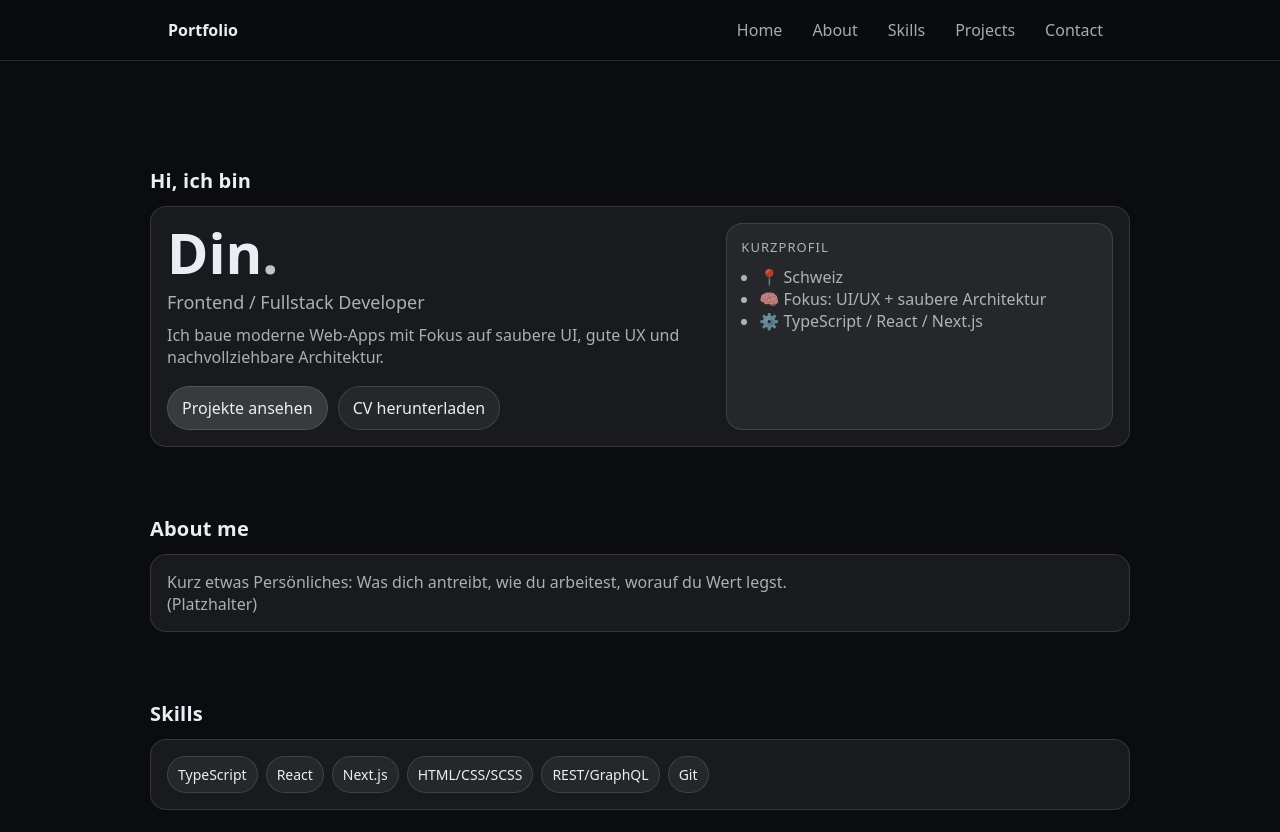
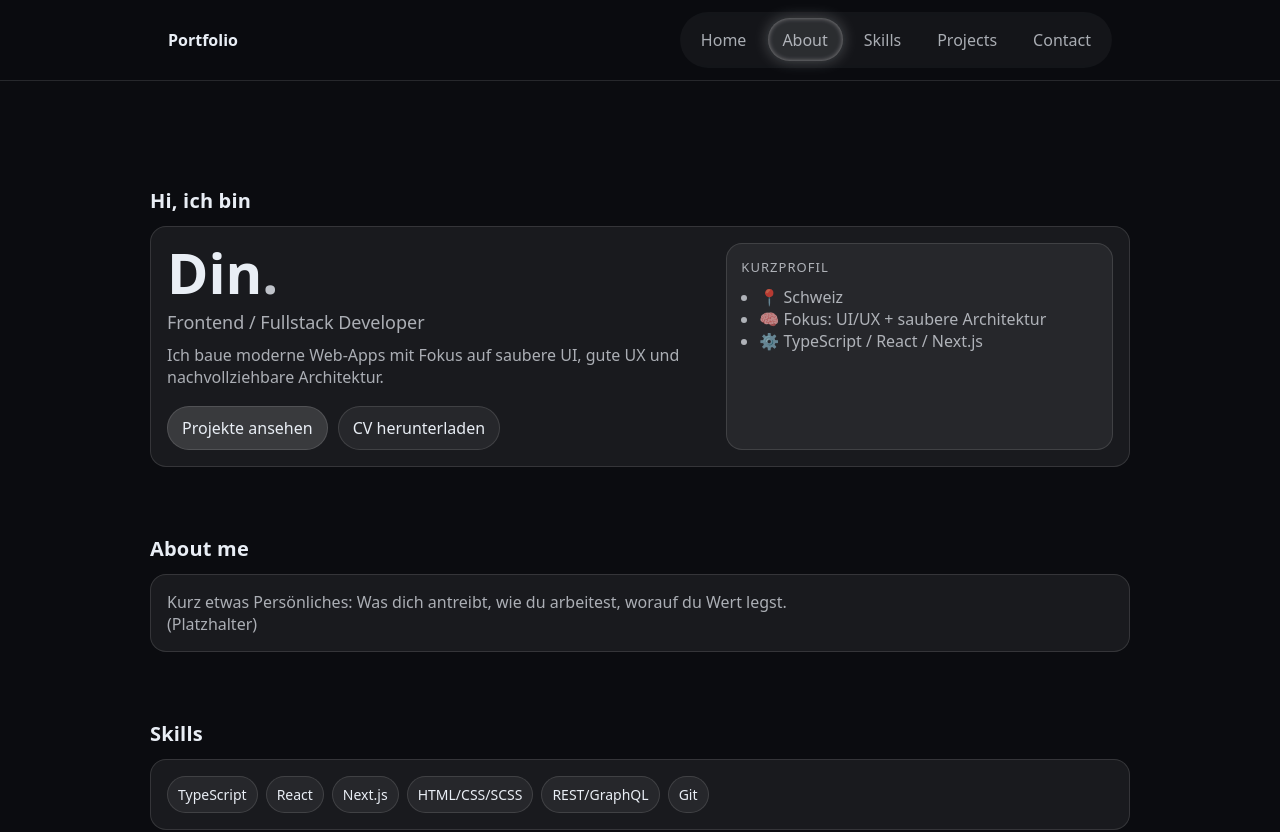
Before and after one commit to DinSab/portfolio, a Next.js app: page / in a window 1280 px wide. Shown: the top 832 px of the page. Built offline with nearby package versions, Linux system fonts and the light colour scheme.

Commit message:
Better looking navbar with sticky feature

```diff
--- a/src/components/Navbar.tsx
+++ b/src/components/Navbar.tsx
@@ -1,3 +1,6 @@
+"use client";
+
+import { useEffect, useRef } from "react";
 import styles from "@/styles/components/navbar.module.scss";
 
 const links = [
@@ -9,19 +12,171 @@ const links = [
 ];
 
 export default function Navbar() {
+  const innerRef = useRef<HTMLDivElement | null>(null);
+  const indicatorRef = useRef<HTMLSpanElement | null>(null);
+
+  useEffect(() => {
+    const inner = innerRef.current;
+    const indicator = indicatorRef.current;
+    if (!inner || !indicator) return;
+
+    const items = Array.from(inner.querySelectorAll<HTMLAnchorElement>("a[data-target]"));
+    const sections = items
+      .map((a) => document.getElementById(a.dataset.target || ""))
+      .filter(Boolean) as HTMLElement[];
+
+    let targetX = 0, targetW = 0;
+    let curX = 0, curW = 0;
+    let animRaf: number | null = null;
+    let scrollRaf: number | null = null;
+
+    const clamp = (v: number, a: number, b: number) => Math.max(a, Math.min(b, v));
+    const dpr = Math.max(1, window.devicePixelRatio || 1);
+    const snap = (n: number) => Math.round(n * dpr) / dpr;
+
+    function stickySnap(t: number, dead = 0.55) {
+      t = clamp(t, 0, 1);
+      if (t <= dead) {
+        const u = t / dead;
+        return 0.08 * u * u;
+      }
+      const u = (t - dead) / (1 - dead);
+      const eased = 1 - Math.pow(1 - u, 3);
+      return 0.08 + 0.92 * eased;
+    }
+
+    function animate() {
+      if (!indicator) return;
+      const posFollow = 0.19;
+      const sizeFollow = 0.22;
+
+      curX += (targetX - curX) * posFollow;
+      curW += (targetW - curW) * sizeFollow;
+
+      indicator.style.transform = `translate3d(${snap(curX)}px, 0, 0)`;
+      indicator.style.width = `${snap(curW)}px`;
+
+      if (Math.abs(targetX - curX) < 0.2 && Math.abs(targetW - curW) < 0.2) {
+        animRaf = null;
+        return;
+      }
+      animRaf = requestAnimationFrame(animate);
+    }
+
+    function setIndicatorToItem(index: number) {
+      if (!indicator || !inner) return;
+      const el = items[index];
+      if (!el) return;
+      const parentRect = inner.getBoundingClientRect();
+      const r = el.getBoundingClientRect();
+
+      targetX = r.left - parentRect.left;
+      targetW = r.width;
+
+      indicator.style.opacity = "1";
+      if (!animRaf) animRaf = requestAnimationFrame(animate);
+    }
+
+    function setIndicatorBetween(i: number, j: number, mix: number) {
+      if (!indicator || !inner) return;
+      const pr = inner.getBoundingClientRect();
+      const a = items[i]?.getBoundingClientRect();
+      const b = items[j]?.getBoundingClientRect();
+      if (!a || !b) return;
+
+      const ax = a.left - pr.left;
+      const bx = b.left - pr.left;
+
+      const aw = a.width;
+      const bw = b.width;
+
+      targetX = ax + (bx - ax) * mix;
+      targetW = aw + (bw - aw) * mix;
+
+      indicator.style.opacity = "1";
+      if (!animRaf) animRaf = requestAnimationFrame(animate);
+    }
+
+    function getScrollProgress() {
+      const y = window.scrollY;
+      const vh = window.innerHeight;
+      const ref = y + vh * 0.33;
+
+      let idx = 0;
+      for (let i = 0; i < sections.length; i++) {
+        const top = sections[i].getBoundingClientRect().top + window.scrollY;
+        if (top <= ref) idx = i;
+      }
+
+      const next = clamp(idx + 1, 0, sections.length - 1);
+      if (next === idx) return { idx, next, t: 0 };
+
+      const aTop = sections[idx].getBoundingClientRect().top + window.scrollY;
+      const bTop = sections[next].getBoundingClientRect().top + window.scrollY;
+
+      const tRaw = (ref - aTop) / Math.max(1, bTop - aTop);
+      return { idx, next, t: clamp(tRaw, 0, 1) };
+    }
+
+    function onScrollThrottled() {
+      if (scrollRaf != null) return;
+      scrollRaf = requestAnimationFrame(() => {
+        scrollRaf = null;
+        const { idx, next, t } = getScrollProgress();
+        if (idx === next) setIndicatorToItem(idx);
+        else setIndicatorBetween(idx, next, stickySnap(t));
+      });
+    }
+
+    // click -> smooth scroll
+    items.forEach((a, i) => {
+      a.addEventListener("click", (e) => {
+        e.preventDefault();
+        const id = a.dataset.target!;
+        document.getElementById(id)?.scrollIntoView({ behavior: "smooth", block: "start" });
+        setIndicatorToItem(i);
+        history.replaceState(null, "", `#${id}`);
+      });
+    });
+
+    window.addEventListener("scroll", onScrollThrottled, { passive: true });
+    window.addEventListener("resize", onScrollThrottled);
+
+    // initial
+    requestAnimationFrame(() => {
+      onScrollThrottled();
+      curX = targetX;
+      curW = targetW;
+      indicator.style.width = `${snap(curW)}px`;
+      indicator.style.transform = `translate3d(${snap(curX)}px, 0, 0)`;
+      indicator.style.opacity = "1";
+    });
+
+    return () => {
+      window.removeEventListener("scroll", onScrollThrottled);
+      window.removeEventListener("resize", onScrollThrottled);
+      if (animRaf) cancelAnimationFrame(animRaf);
+      if (scrollRaf) cancelAnimationFrame(scrollRaf);
+    };
+  }, []);
+
   return (
     <header className={styles.header}>
       <nav className={styles.nav}>
-        <a className={styles.brand} href="#home">
-          Portfolio
-        </a>
+        <a className={styles.brand} href="#home">Portfolio</a>
 
-        <div className={styles.links}>
+        <div className={styles.links} ref={innerRef}>
           {links.map((l) => (
-            <a key={l.href} className={styles.link} href={l.href}>
+            <a
+              key={l.href}
+              className={styles.link}
+              href={l.href}
+              data-target={l.href.replace("#", "")}
+            >
               {l.label}
             </a>
           ))}
+          <span className={styles.indicator} ref={indicatorRef} aria-hidden="true" />
         </div>
       </nav>
     </header>
--- a/src/styles/components/navbar.module.scss
+++ b/src/styles/components/navbar.module.scss
@@ -24,20 +24,35 @@
 }
 
 .links {
+  position: relative;
   display: flex;
-  gap: 12px;
+  gap: 6px; // tighter for pill feel
   flex-wrap: wrap;
   justify-content: flex-end;
+  padding: 6px;
+  border-radius: 999px;
+  background: rgba(255,255,255,0.04);
 }
 
 .link {
+  position: relative;
+  z-index: 2;
   color: $muted;
-  padding: 6px 8px;
-  border-radius: 10px;
+  padding: 10px 14px;
+  border-radius: 999px;
   border: 1px solid transparent;
+}
 
-  &:hover {
-    border-color: $border;
-    color: $text;
-  }
+.indicator {
+  position: absolute;
+  z-index: 1;
+  left: 0;
+  height: 43px;
+  border-radius: 999px;
+  background: rgba(255, 255, 255, 0.1);
+  box-shadow: 0 0 15px 0px rgba(255, 255, 255, 0.25), 0 0 5px rgba(255, 255, 255, 0.45) inset;
+  transform: translate3d(0, 0, 0);
+  will-change: transform, width;
+  transition: opacity 180ms ease;
+  opacity: 0;
 }
--- a/src/styles/components/section.module.scss
+++ b/src/styles/components/section.module.scss
@@ -2,6 +2,7 @@
 
 .section {
   padding: 34px 0;
+  scroll-margin-top: 60px; // tune to your header height
 }
 
 .inner {
--- a/src/styles/page.module.scss
+++ b/src/styles/page.module.scss
@@ -1,4 +1,6 @@
 @use "@/styles/variables.scss" as *;
+
+:global(html) { scroll-behavior: smooth; }
 
 .page {
   min-height: 100vh;
```
